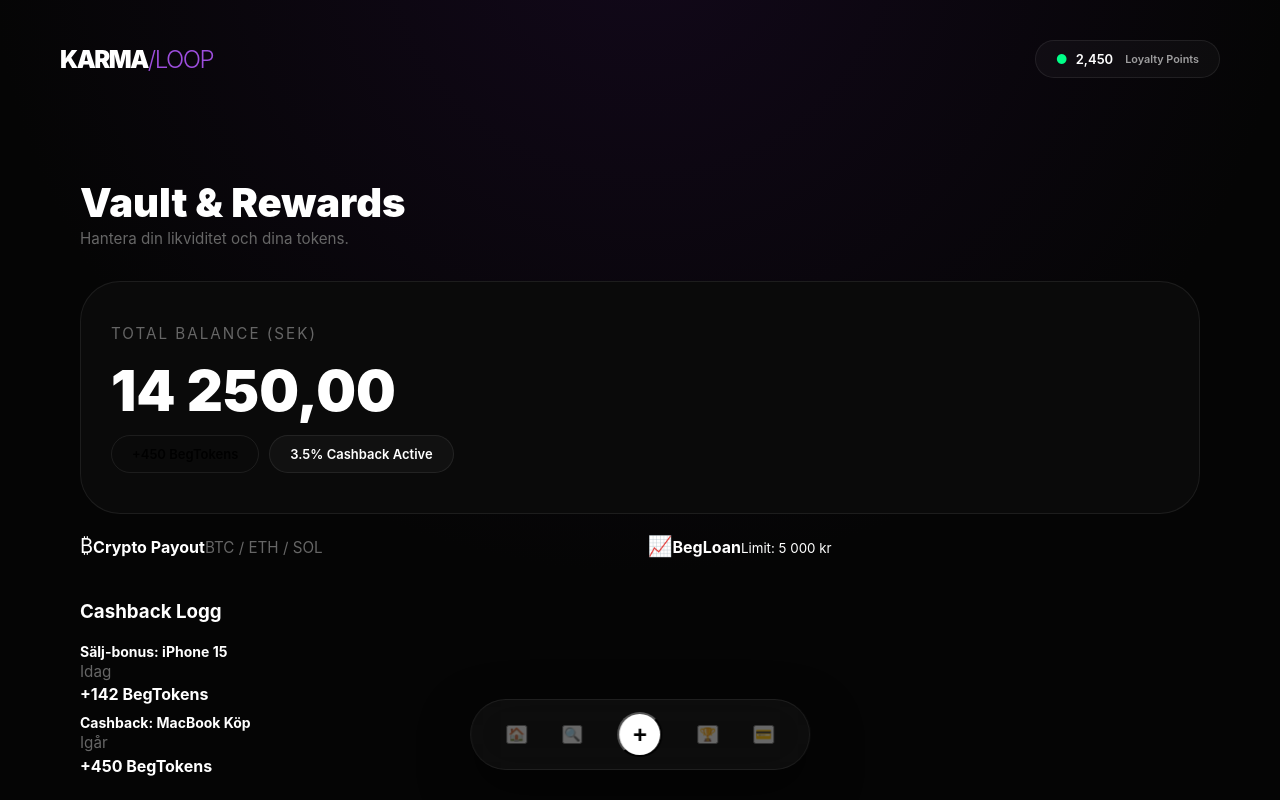
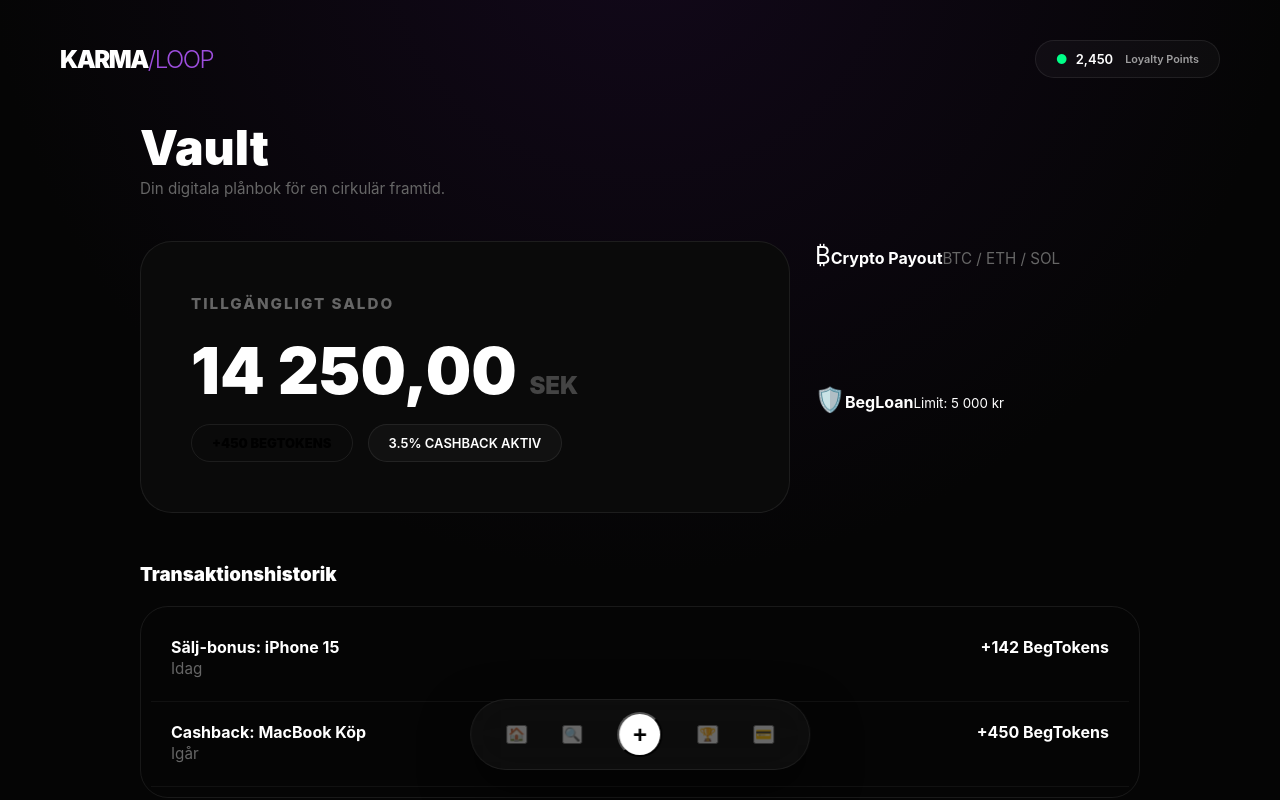
Before and after one commit to gascheckking/marketbeg-appGem, a Next.js app: page /wallet in a window 1280 px wide. Built offline with nearby package versions, Linux system fonts and the light colour scheme.

Commit message:
Update page.tsx

```diff
--- a/app/wallet/page.tsx
+++ b/app/wallet/page.tsx
@@ -2,44 +2,42 @@
 
 export default function Wallet() {
   return (
-    <div className="app-shell" style={{ padding: '20px' }}>
-      <header style={{ marginTop: '40px', marginBottom: '30px' }}>
-        <h1 style={{ fontSize: '2.5rem', fontWeight: 900 }}>Vault & Rewards</h1>
-        <p className="muted">Hantera din likviditet och dina tokens.</p>
+    <div style={{ maxWidth: '1000px', margin: '0 auto' }}>
+      <header style={{ marginBottom: '40px' }}>
+        <h1 style={{ fontSize: '3rem', fontWeight: 900 }}>Vault</h1>
+        <p className="muted">Din digitala plånbok för en cirkulär framtid.</p>
       </header>
 
-      {/* Main Balance Card */}
-      <div className="glow-card" style={{ padding: '40px 30px', borderRadius: '40px', marginBottom: '20px' }}>
-        <small className="muted" style={{ letterSpacing: '2px' }}>TOTAL BALANCE (SEK)</small>
-        <div style={{ fontSize: '3.5rem', fontWeight: 900, margin: '10px 0' }}>14 250,00</div>
-        <div style={{ display: 'flex', gap: '10px' }}>
-          <div className="stat-pill" style={{ background: 'var(--accent)', color: '#000' }}>+450 BegTokens</div>
-          <div className="stat-pill">3.5% Cashback Active</div>
+      <div style={{ display: 'grid', gridTemplateColumns: '2fr 1fr', gap: '25px' }}>
+        <div className="glow-card" style={{ padding: '50px', borderRadius: '32px' }}>
+          <small className="muted" style={{ letterSpacing: '2px', fontWeight: 800 }}>TILLGÄNGLIGT SALDO</small>
+          <div style={{ fontSize: '4rem', fontWeight: 900, margin: '15px 0' }}>14 250,00 <span style={{fontSize: '1.5rem', color: '#444'}}>SEK</span></div>
+          <div style={{ display: 'flex', gap: '15px' }}>
+            <div className="stat-pill" style={{ background: 'var(--accent)', color: '#000', fontWeight: 900 }}>+450 BEGTOKENS</div>
+            <div className="stat-pill">3.5% CASHBACK AKTIV</div>
           </div>
         </div>
 
-      <div style={{ display: 'grid', gridTemplateColumns: '1fr 1fr', gap: '15px' }}>
-        <div className="pay-card" style={{ flexDirection: 'column', alignItems: 'flex-start' }}>
-          <span style={{ fontSize: '20px' }}>₿</span>
+        <div style={{ display: 'grid', gap: '15px' }}>
+          <div className="pay-card" style={{ flexDirection: 'column', justifyContent: 'center', height: '100%' }}>
+            <span style={{ fontSize: '24px' }}>₿</span>
             <strong style={{ marginTop: '10px' }}>Crypto Payout</strong>
             <small className="muted">BTC / ETH / SOL</small>
           </div>
-        <div className="pay-card" style={{ flexDirection: 'column', alignItems: 'flex-start', border: '1px solid var(--accent)' }}>
-          <span style={{ fontSize: '20px' }}>📈</span>
+          <div className="pay-card" style={{ flexDirection: 'column', justifyContent: 'center', height: '100%', border: '1px solid var(--accent)' }}>
+            <span style={{ fontSize: '24px' }}>🛡️</span>
             <strong style={{ marginTop: '10px' }}>BegLoan</strong>
             <small style={{ color: 'var(--accent)' }}>Limit: 5 000 kr</small>
           </div>
         </div>
+      </div>
 
-      <h3 style={{ marginTop: '40px', marginBottom: '20px' }}>Cashback Logg</h3>
-      <div style={{ display: 'grid', gap: '10px' }}>
-        {[
-          { label: "Sälj-bonus: iPhone 15", amount: "+142 BegTokens", date: "Idag" },
-          { label: "Cashback: MacBook Köp", amount: "+450 BegTokens", date: "Igår" }
-        ].map((item, i) => (
-          <div key={i} className="pay-card" style={{ background: 'transparent' }}>
+      <h3 style={{ marginTop: '50px', marginBottom: '20px', fontWeight: 900 }}>Transaktionshistorik</h3>
+      <div className="glow-card" style={{ padding: '10px', background: 'transparent' }}>
+        {[{ label: "Sälj-bonus: iPhone 15", amount: "+142 BegTokens", date: "Idag" }, { label: "Cashback: MacBook Köp", amount: "+450 BegTokens", date: "Igår" }].map((item, i) => (
+          <div key={i} style={{ display: 'flex', justifyContent: 'space-between', padding: '20px', borderBottom: '1px solid #111' }}>
             <div>
-              <div style={{ fontSize: '14px', fontWeight: 700 }}>{item.label}</div>
+              <div style={{ fontWeight: 700 }}>{item.label}</div>
               <small className="muted">{item.date}</small>
             </div>
             <strong style={{ color: 'var(--accent)' }}>{item.amount}</strong>
```
Lines whose indentation alone changed are shown as unchanged.
